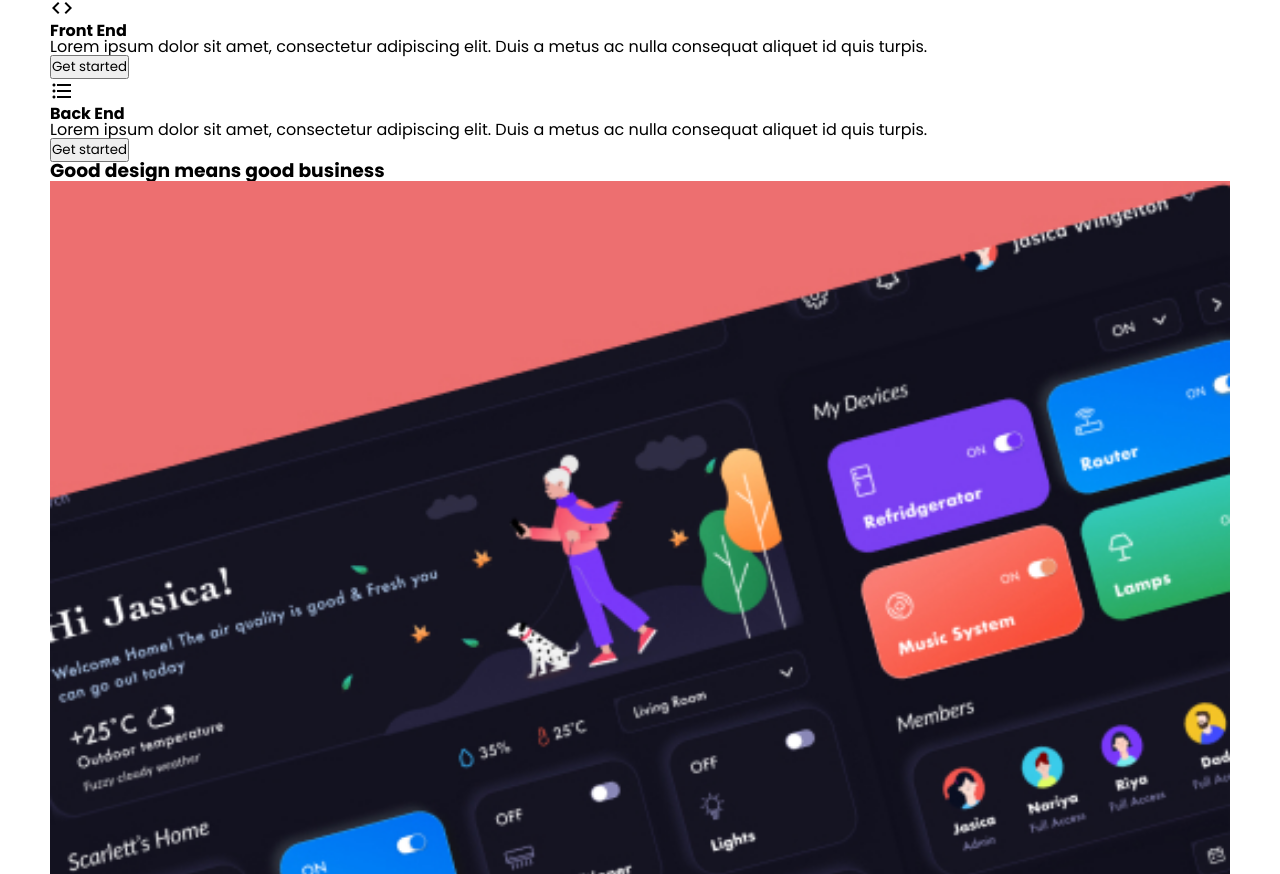
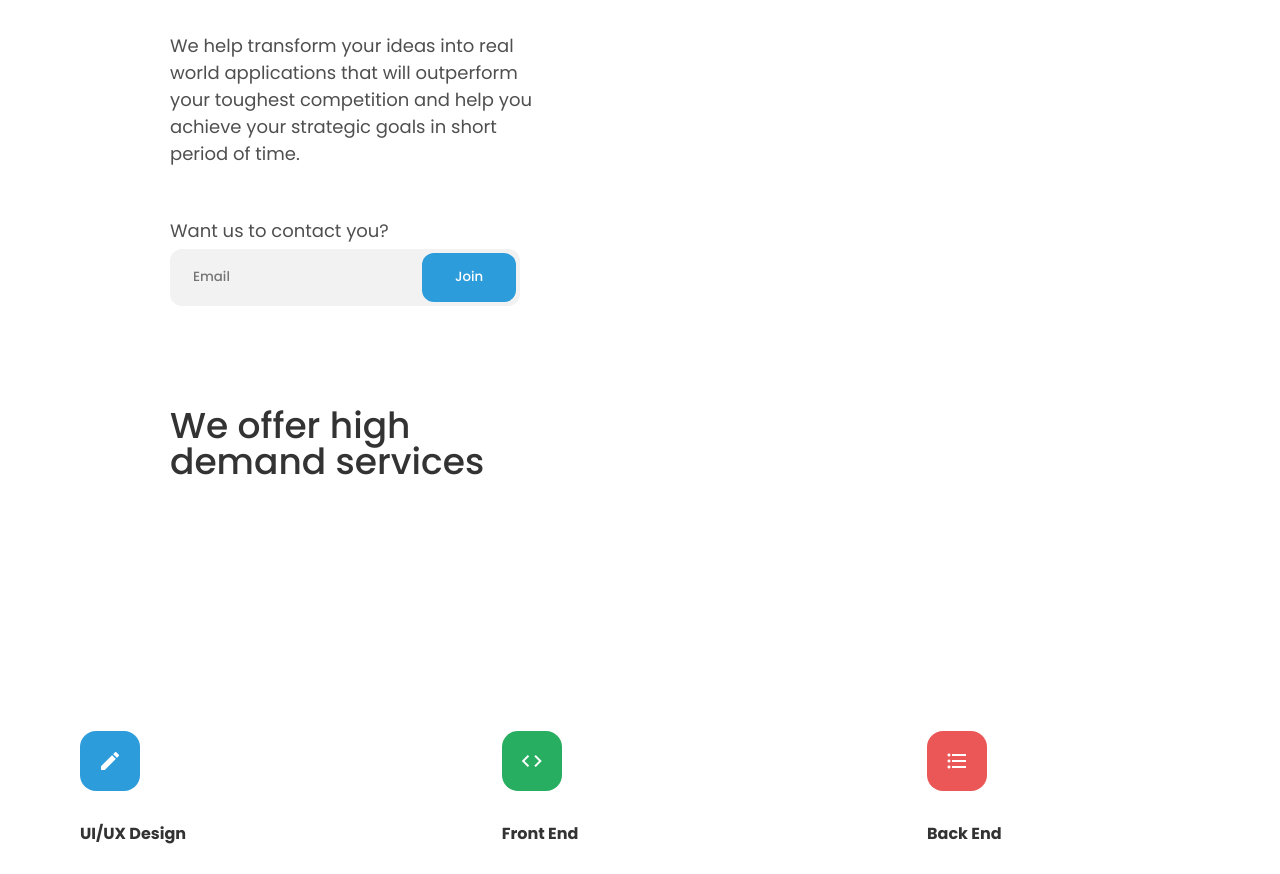
Before and after one commit to iCode-Cat/7-Eddie-Page, a plain HTML site: page index.html in a window 1280 px wide. Shown: the part 833-1707 px from the top of the page. Drawn offline with Linux system fonts and the light colour scheme.

Commit message:
Header, Hero built

```diff
--- a/index.html
+++ b/index.html
@@ -42,7 +42,7 @@
                         <img src="./assets/heroImage.jpg" alt="edie-hero-image">
                     </figure>
                     <footer class="hero-footer">
-                        <h1>Story, emotion and purpose</h1>
+                        <h1>Story, emotion <br> and purpose</h1>
                         <p>
                             We help transform your ideas into real world applications that will outperform your toughest
                             competition and help you achieve your strategic goals in short period of time.
@@ -50,8 +50,8 @@
                         <div class="contact-wrapper">
                             <p>Want us to contact you?</p>
                             <div class="contact-input">
-                                <input class="input-primary" type="email">
-                                <button class="btn btn-primary contact">
+                                <input placeholder="Email" class="input-primary" type="email">
+                                <button class="btn btn-primary btn-contact">
                                     Join
                                 </button>
                             </div>
@@ -60,24 +60,24 @@
                 </section>
                 <section class="offers">
                     <header class="offers-header">
-                        <h1>We offer high demand services</h1>
+                        <h1>We offer high <br> demand services<h1>
                     </header>
                     <section class="offers-cards">
                         <div class="card">
-                            <span class="material-icons">
+                            <span class="material-icons icon icon-blue">
                                 edit
                             </span>
                             <h1>UI/UX Design</h1>
                             <p>
-                                Lorem ipsum dolor sit amet, consectetur adipiscing elit. Duis a metus ac nulla consequat
-                                aliquet id quis turpis.
+                                Lorem ipsum dolor sit amet, <br> consectetur adipiscing elit. Duis a <br> metus ac nulla consequat
+                                aliquet <br> id quis turpis.
                             </p>
                             <button class="btn btn-secondary-hover card">
                                 Get started
                             </button>
                         </div>
                         <div class="card">
-                            <span class="material-icons">
+                            <span class="material-icons icon icon-green">
                                 code
                             </span>
                             <h1>Front End</h1>
@@ -90,7 +90,7 @@
                             </button>
                         </div>
                         <div class="card">
-                            <span class="material-icons">
+                            <span class="material-icons icon icon-red">
                                 format_list_bulleted
                             </span>
                             <h1>Back End</h1>
@@ -212,8 +212,8 @@
         <div class="contact-wrapper">
             <p>Want us to contact you?</p>
             <div class="contact-input">
-                <input class="input-primary" type="email">
-                <button class="btn btn-primary contact">
+                <input placeholder="Email" class="input-primary" type="email">
+                <button class="btn btn-primary btn-contact">
                     Join
                 </button>
             </div>
--- a/scss/_globals.scss
+++ b/scss/_globals.scss
@@ -43,8 +43,104 @@ body {
     }
 }
 
+// Contact Input Class
+.contact-wrapper {
+
+    * {
+        font-weight: 500;
+    }
+    p {
+        color: var(--clr-gray3);
+        font-size: 1rem;
+    }
+
+    .contact-input {
+        display: flex;
+        align-items: center;
+        justify-content: space-between;
+        margin-top: 0.5rem;
+        width: 100%;
+        max-width: 350px;
+        background: var(--clr-white2);
+        height: 47px;
+        border-radius: 12px;
+        padding: 0.4rem;
+    }
+
+    input {
+
+        border-radius: 12px;
+        height: 100%;
+        width: 100%;
+        background: var(--clr-white2);
+        border: none;
+        outline: none;
+        padding-left: 1.9rem;
+    }
+}
+
+// Button Classes
+.btn {
+    cursor: pointer;
+    border: 0;
+    &-primary {
+        background: var(--clr-blue);
+        color: var(--clr-white1);
+    }
+    &-contact {
+        height: 100%;
+        width: 100%;
+        max-width: 71px;
+        border-radius: 12px;
+    }
+}
+
+// Left Margin Class
+.margin-left {
+    margin-left: 3rem;
+}
+
+// Icon Classes
+.icon {
+    color: #fff;
+    &-blue {
+        background: var(--clr-blue);
+    }
+    &-red {
+        background: var(--clr-red);
+    }
+    &-green {
+        background: var(--clr-green);
+    }
+}
+
 @media (min-width:50em) {
     body {
         padding: 4.2rem 5rem 0 5rem;
     }
+
+    // Contact Input Classes
+    .contact-wrapper {
+       margin-top: 5rem;
+       .contact-input {
+           height: 57px ;
+       }
+    }
+
+    // Button Classes
+.btn {
+    &-primary {
+        background: var(--clr-blue);
+        color: var(--clr-white1);
+    }
+    &-contact {
+        max-width: 94px;
+    }
 }
+
+// Left Margin Class
+.margin-left {
+    margin-left: 12rem;
+}
+
+}
--- a/scss/_hero.scss
+++ b/scss/_hero.scss
@@ -1,7 +1,4 @@
 // Variables
-$hero_header_text1:1.2rem;
-$hero_header_text2:2.4rem;
-
 .hero {
     margin-top: 5rem;
     &-header {
@@ -27,17 +24,45 @@ $hero_header_text2:2.4rem;
         }
     }
     &-header , &-footer {
-        margin-left: 3rem;
+        @extend .margin-left
     }
+
+    &-footer {
+        margin-top: 2.2rem;
+        h1 {
+            color: var(--clr-gray1);
+            font-size: var(--hero_header_text2);
+            font-weight: 500;
+            line-height: 36px;
+        }
+        p {
+            max-width: 275px;
+            margin-top: 3.3rem;
+            color: var(--clr-gray2);
+            font-weight: 400;
+            font-size: var(--hero_header_text1);
+            line-height: 18px;
+        }
+    }
+
     @media (min-width:50em) {
-        &-header , &-footer {
-            margin-left: 12rem;
-        }
         &-header {
             h1 {
                 line-height: 7.2rem;
             }
         }
 
+        &-footer {
+            margin-top: 4.2rem;
+            h1 {
+                line-height: 72px;
+            }
+            p {
+                margin-top: 4.2rem;
+                line-height: 27px;
+                max-width: 380px;
+            }
+        }
+
     }
 }
--- a/scss/_offers.scss
+++ b/scss/_offers.scss
@@ -0,0 +1,61 @@
+.offers {
+
+    margin-top: 10.2rem;
+
+    .offers-header {
+        margin-bottom:  9.2rem;
+        @extend .margin-left;
+        h1 {
+            font-weight: 500;
+            font-size: var(--offer_header_text1);
+            color: var(--clr-gray1);
+        }
+
+    }
+
+    &-cards {
+        justify-content: space-between;
+        display: flex;
+        flex-direction: row;
+        flex-wrap: wrap;
+    }
+
+    .card {
+       display: flex;
+       flex-direction: column;
+       align-items: flex-start;
+       justify-content: center;
+        padding: 4.9rem 3rem;
+        max-width: 341px;
+        // Icons
+        span {
+            padding: 1.8rem;
+            border-radius: 16px;
+        }
+
+        // Card Strong Text
+        h1 {
+            margin: 3.5rem 0;
+            color:var(--clr-gray1)
+        }
+        //Card Text
+        p {
+            max-width: 273px;
+            color:var(--clr-gray2)
+        }
+
+        button {
+            background: red;
+        }
+    }
+    .card:nth-child(2) {
+        margin: 11rem 0;
+    }
+
+    @media (min-width:50em) {
+        &-cards {
+
+        }
+
+    }
+}
--- a/scss/_root.scss
+++ b/scss/_root.scss
@@ -19,8 +19,13 @@
     // Hero
     --hero_header_text1:1.2rem;
     --hero_header_text2:2.4rem;
+
+    // Offers
+    --offer_header_text1:2.4rem;
     @media (min-width:50em) {
         --hero_header_text1:1.8rem;
         --hero_header_text2:4.8rem;
+
+        --offer_header_text1:3.6rem;
     }
 }
```
Also changed, not shown: scss/main.css, 1 other file.
